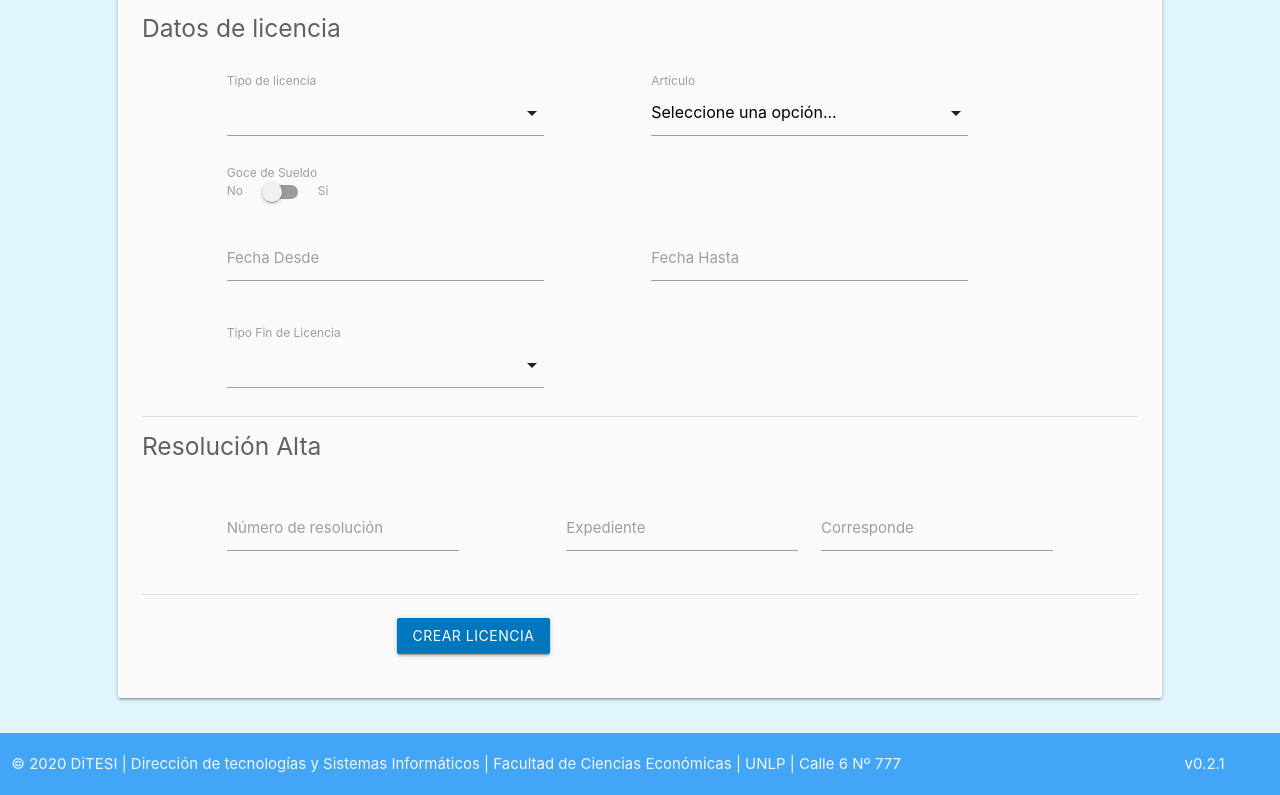
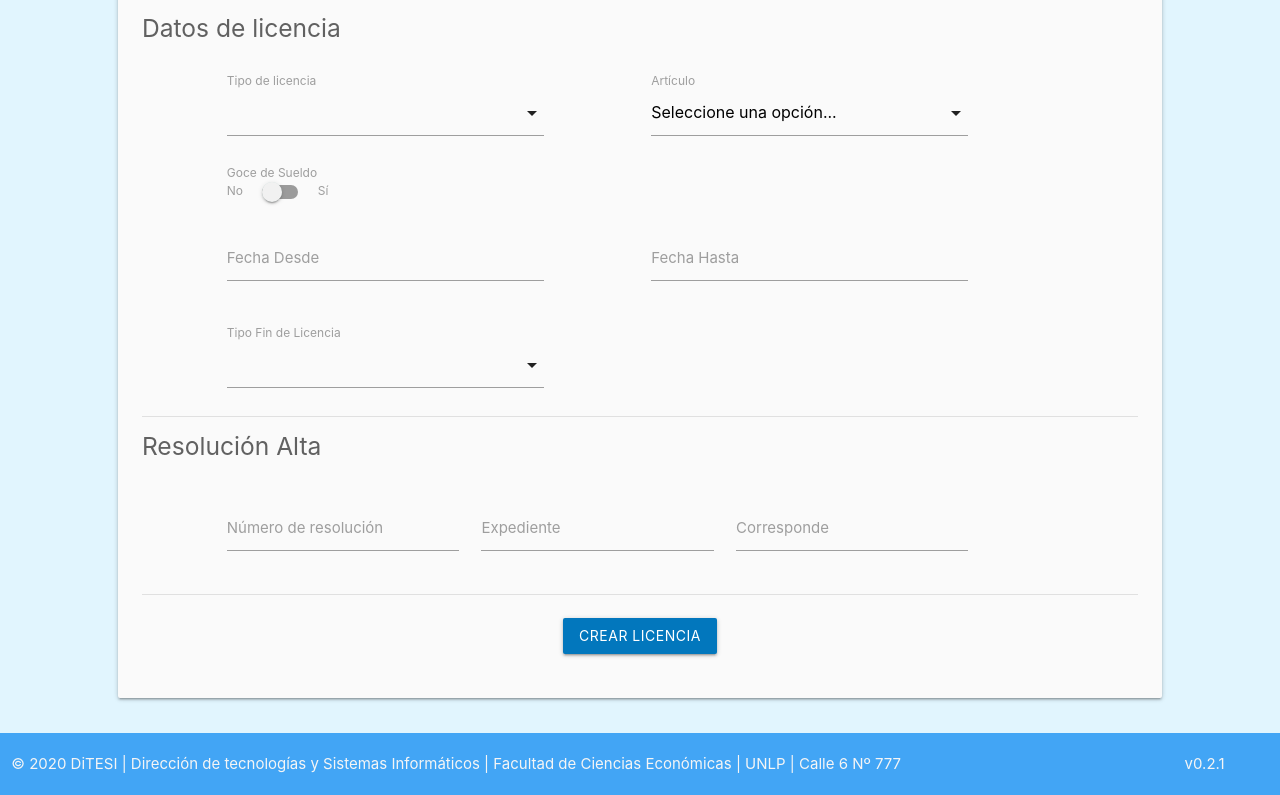
Before and after one commit to pablodanielrey/sileg-api, a Flask app: template src/sileg/bp/web/leavelicense/templates/createPersonalLeaveLicense.html in a window 1280 px wide. Shown: the part 313-1108 px from the top of the page. Run offline with Flask 2, Linux system fonts and the light colour scheme; the template is opened without the code that fills it: values that come from a table or form of the project are taken from there, others are empty.

Commit message:
Correccion de interfaz

```diff
--- a/src/sileg/bp/web/leavelicense/templates/createPersonalLeaveLicense.html
+++ b/src/sileg/bp/web/leavelicense/templates/createPersonalLeaveLicense.html
@@ -80,7 +80,6 @@
                         {{ form.res.label }}
                         {{ form.res }}
                     </div>
-                    <div class="col m1"></div>
                     <div class="col m3 input-field">
                         {{ form.exp.label }}
                         {{ form.exp }}
@@ -93,11 +92,11 @@
                 <div class="divider"></div>
                 <br>
                 <div class="row">
-                    <div class="col m3"></div>
-                    <div class="col m3">
+                    <div class="col m2"></div>
+                    <div class="col m8 center">
                         <button class="btn light-blue darken-3">Crear Licencia</button>
                     </div>
-                    <div class="col m3"></div>
+                    <div class="col m2"></div>
                 </div>
             </form>
         </div>
```
